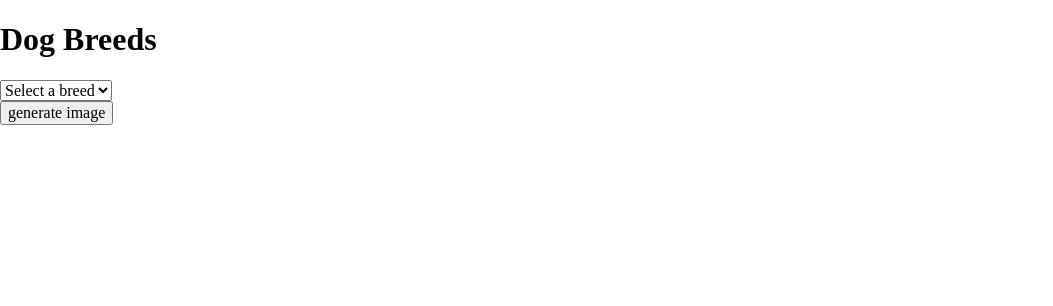
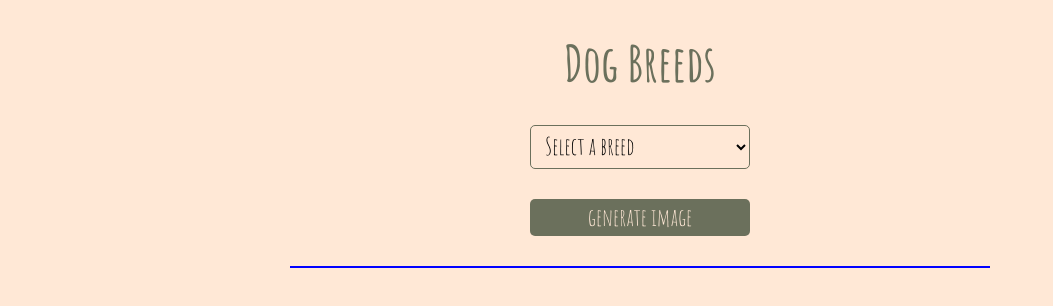
Before and after one commit to raquel-castillejo/dogs-api, a website built with Vite: page src/index.html in a window 1280 px wide. Shown: the whole page, without its empty margins (0-1053 px from the left). Built offline with nearby package versions, Linux system fonts and the light colour scheme; some packages are replaced by stand-ins of ours; no server answers.

Commit message:
css started

```diff
--- a/src/css/style.css
+++ b/src/css/style.css
@@ -1,3 +1,13 @@
+:root {
+	/* https://coolors.co/palette/cb997e-ddbea9-ffe8d6-b7b7a4-a5a58d-6b705c */
+	--color-buff: #cb997e;
+	--color-desert-sand: #ddbea9;
+	--color-champagne-pink: #ffe8d6;
+	--color-ash-gray: #b7b7a4;
+	--color-sage: #a5a58d;
+	--color-reseda-green: #6b705c;
+}
+
 *,
 *::after,
 *::before {
@@ -23,7 +33,89 @@ a {
 
 body {
 	margin: 0;
+	background-color: var(--color-champagne-pink);
+
+	font-family: 'Amatic SC', sans-serif;
+	color: var(--color-reseda-green);
 	/* background-image: url(../assets/images/sleep-cat.jpeg); */
+}
+
+.main {
+	max-width: 700px;
+	margin-left: auto;
+	margin-right: auto;
+}
+
+.title {
+	font-weight: bold;
+	font-size: 50px;
+	text-align: center;
+}
+
+.select-dog-menu {
+	display: flex;
+	flex-direction: column;
+	gap: 10px;
+
+	align-items: center;
+	margin-bottom: 30px;
+}
+
+.dog-breeds-select,
+.dog-subbreeds-select {
+	min-width: 220px;
+
+	background-color: transparent;
+	border: 1.9px solid var(--color-reseda-green);
+	border-radius: 5px;
+
+	padding: 5px 10px;
+
+	font-size: 24px;
+}
+
+.generate-image-button {
+	min-width: 220px;
+
+	background-color: var(--color-reseda-green);
+	border: none;
+	border-radius: 5px;
+	padding: 5px 10px;
+
+	color: var(--color-champagne-pink);
+
+	display: block;
+	margin-left: auto;
+	margin-right: auto;
+	margin-bottom: 30px;
+
+	font-size: 24px;
+}
+
+.dog-images__favs {
+	border: 1px solid blue;
+
+	/* https://www.youtube.com/watch?v=Shp-bamfX_Q */
+	/*
+	display: flex;
+	flex-wrap: wrap;
+	*/
+
+	display: grid;
+	grid-template-columns: repeat(3, 1fr);
+}
+
+.dog-images__single-fav {
+	border: 3px solid greenyellow;
+	position: relative;
+}
+
+.dog-images__delete-fav {
+	position: absolute;
+}
+
+.dog-images__delete-fav:hover {
+	cursor: pointer;
 }
 
 .hidden {
--- a/src/index.html
+++ b/src/index.html
@@ -4,21 +4,35 @@
 		<meta charset="UTF-8" />
 		<link rel="icon" type="image/svg+xml" href="/vite.svg" />
 		<meta name="viewport" content="width=device-width, initial-scale=1.0" />
+
+		<!-- FONTS -->
+		<link rel="preconnect" href="https://fonts.googleapis.com" />
+		<link rel="preconnect" href="https://fonts.gstatic.com" crossorigin />
+		<link
+			href="https://fonts.googleapis.com/css2?family=Amatic+SC:wght@400;700&display=swap"
+			rel="stylesheet"
+		/>
+
+		<!-- STYLES -->
 		<link rel="stylesheet" href="css/normalize.css" />
 		<link rel="stylesheet" href="css/style.css" />
 		<title>Dog API</title>
 	</head>
 	<body>
 		<main class="main">
-			<h1>Dog Breeds</h1>
-			<div class="select-breed-menu">
-				<select name="dog-breeds" id="dog-breeds-select">
+			<h1 class="title">Dog Breeds</h1>
+			<div class="select-dog-menu">
+				<select
+					name="dog-breeds"
+					id="dog-breeds-select"
+					class="dog-breeds-select"
+				>
 					<option value="default" selected hidden>Select a breed</option>
 				</select>
 				<select
 					name="dog-subbreeds"
 					id="dog-subbreeds-select"
-					class="hidden"
+					class="dog-subbreeds-select hidden"
 				></select>
 			</div>
 			<button id="generate-image" class="generate-image-button">
@@ -32,7 +46,7 @@
 						Add to favourites
 					</button>
 				</div>
-				<div id="dog-images__favs"></div>
+				<div id="dog-images__favs" class="dog-images__favs"></div>
 			</div>
 		</main>
 		<!-- <img src="./assets/images/cute-cat.webp" alt="" /> -->
--- a/src/js/fav-images.js
+++ b/src/js/fav-images.js
@@ -37,8 +37,8 @@ export const printFavImages = () => {
 		const newFavImage = document.createElement('img');
 		newFavImage.src = fav;
 
+		newFavImageContainer.append(deleteFavImage);
 		newFavImageContainer.append(newFavImage);
-		newFavImageContainer.append(deleteFavImage);
 		fragment.append(newFavImageContainer);
 	});
 	dogFavImgsContainerElement.append(fragment);
```
